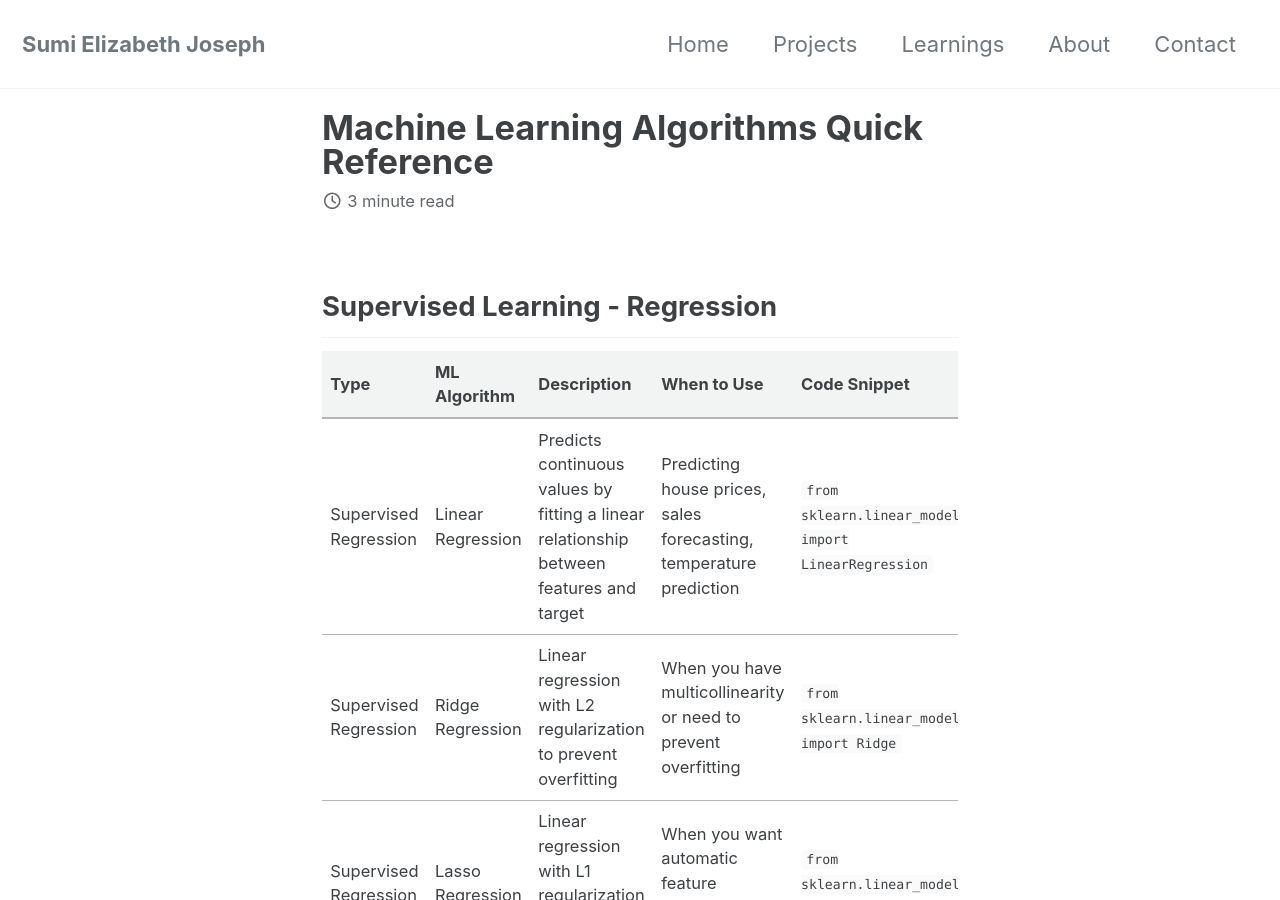
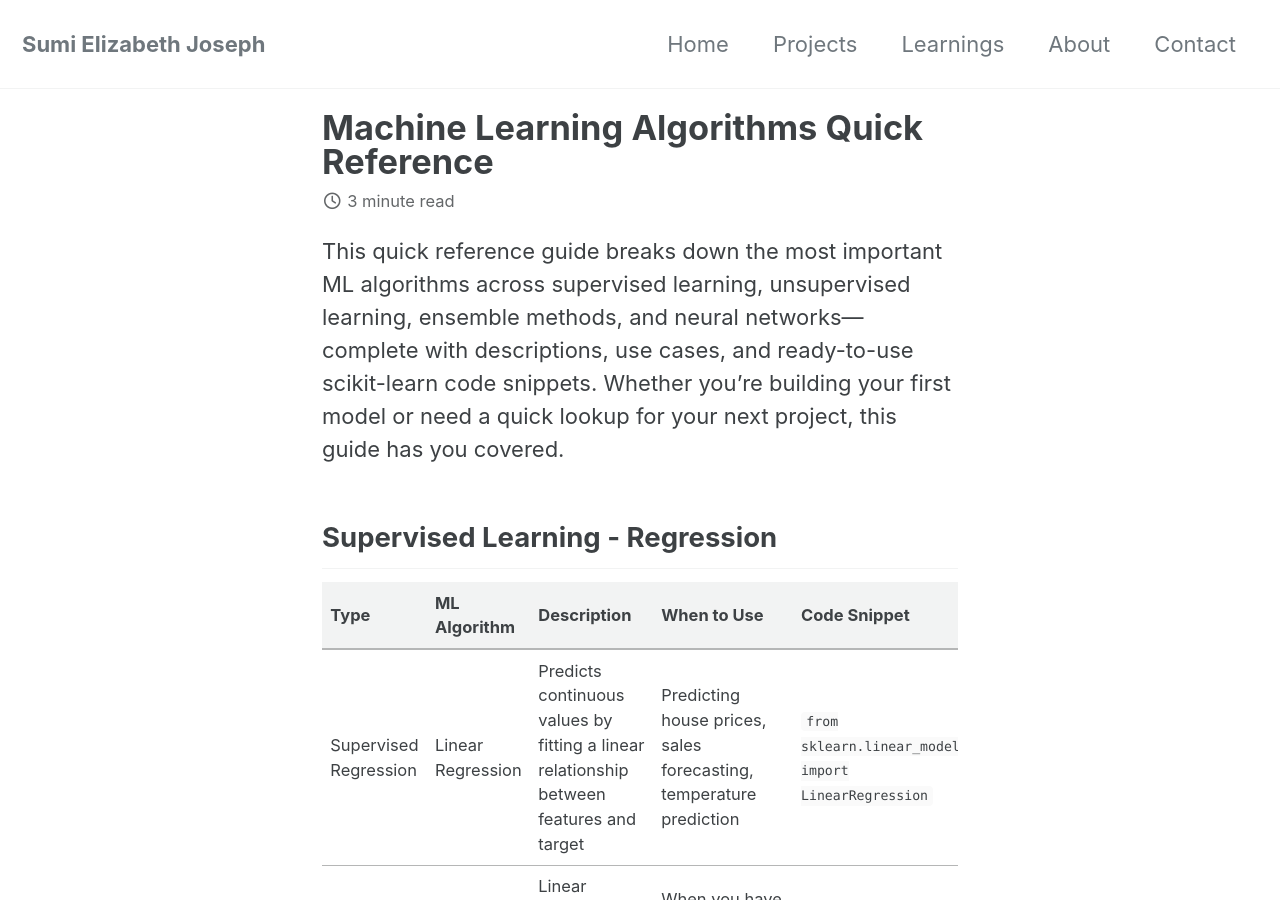
Before and after one commit to ejsumi/ejsumi.github.io, a Jekyll site: the page built from _posts/2025-10-18-mlalgorithms.md, in a window 1280 px wide and 900 px high. Built offline with Jekyll 4.4.1, drawn with Linux system fonts in a browser that asks for light colours; cached includes are drawn as plain includes.

Commit message:
updated ML algorithms post
Added a summary to the machine learning algorithms guide, detailing its contents and use cases.

```diff
--- a/_posts/2025-10-18-mlalgorithms.md
+++ b/_posts/2025-10-18-mlalgorithms.md
@@ -3,6 +3,7 @@ title: "Machine Learning Algorithms Quick Reference"
 categories: [learnings]
 tags: [python, data analysis]
 ---
+This quick reference guide breaks down the most important ML algorithms across supervised learning, unsupervised learning, ensemble methods, and neural networks—complete with descriptions, use cases, and ready-to-use scikit-learn code snippets. Whether you're building your first model or need a quick lookup for your next project, this guide has you covered.
 
 ## Supervised Learning - Regression
 
```
